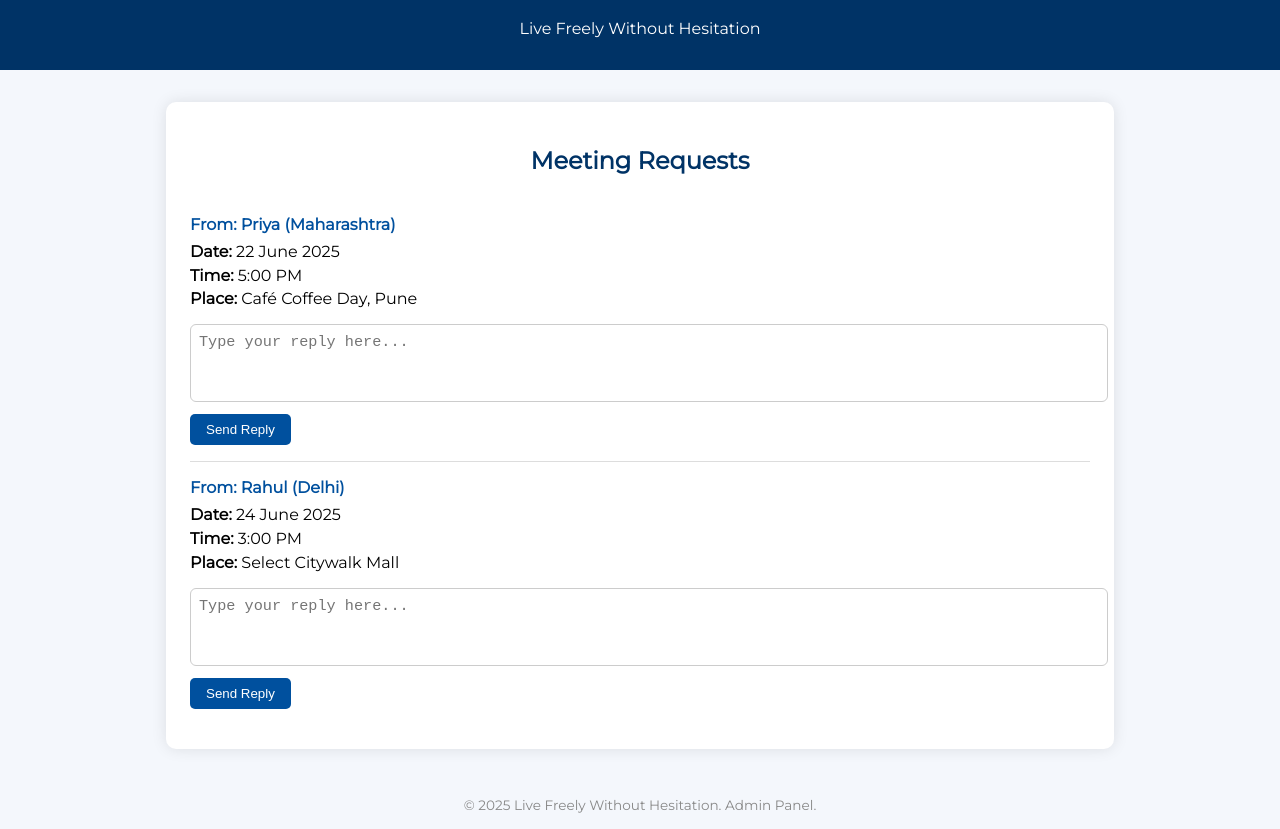
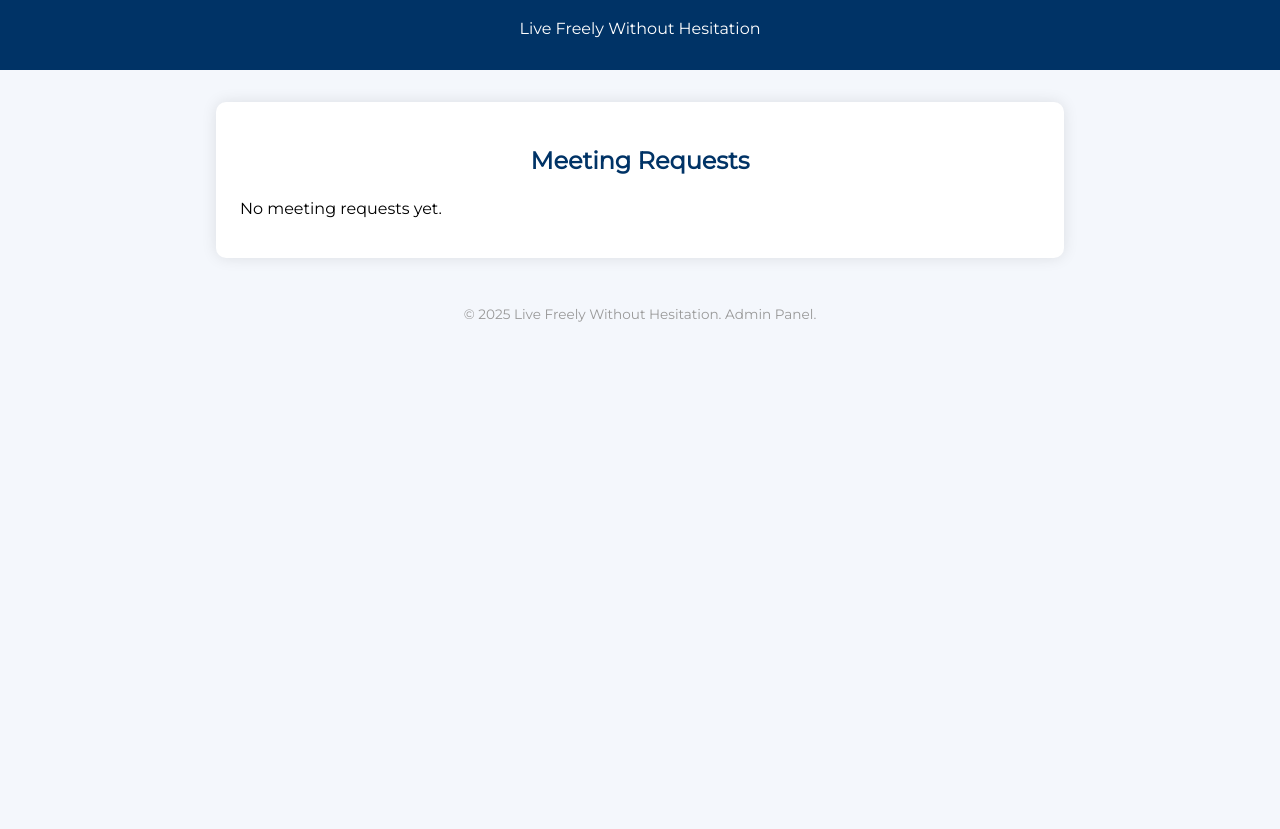
Before and after one commit to Avithegreatraje/live-freely-website, a plain HTML site: page owner-inbox.html in a window 1280 px wide. Shown: the part 79-908 px from the top of the page. After the commit the page ends 800 px from the top, so only its background shows below. Drawn offline with Linux system fonts and the light colour scheme.

Commit message:
Update owner-inbox.html

```diff
--- a/owner-inbox.html
+++ b/owner-inbox.html
@@ -1,46 +1,33 @@
 <!DOCTYPE html>
 <html lang="en">
 <head>
-  <!-- Required Meta Tags -->
   <meta charset="UTF-8" />
   <meta name="viewport" content="width=device-width, initial-scale=1.0" />
   <meta http-equiv="X-UA-Compatible" content="IE=edge" />
 
-  <!-- SEO -->
-  <meta name="title" content="Owner Inbox - Live Freely Without Hesitation" />
+  <title>Owner Inbox - Live Freely Without Hesitation</title>
   <meta name="description" content="Admin inbox panel to view user meeting requests and reply directly as the website owner." />
-  <meta name="keywords" content="admin panel, owner inbox, meeting requests, matchmaking, Live Freely Without Hesitation" />
-  <meta name="author" content="Live Freely Without Hesitation" />
-
-  <!-- Google Site Verification -->
   <meta name="google-site-verification" content="Ccm4ti_Il3_-HmYwcXfZLzoMTgUgDwOvUAeuhOLV_dY" />
 
-  <!-- Title -->
-  <title>Owner Inbox - Live Freely Without Hesitation</title>
-
-  <!-- Favicon -->
   <link rel="icon" href="https://i.imgur.com/lD0J0wF.png" />
-
-  <!-- Font -->
-  <link href="https://fonts.googleapis.com/css2?family=Montserrat&display=swap" rel="stylesheet"/>
-
-  <!-- Styles -->
+  <link href="https://fonts.googleapis.com/css2?family=Montserrat&display=swap" rel="stylesheet" />
   <style>
     body {
       font-family: 'Montserrat', sans-serif;
+      background-color: #f4f7fc;
       margin: 0;
-      background-color: #f4f7fc;
+      padding: 0;
     }
 
     header {
       background-color: #003366;
       color: white;
+      text-align: center;
       padding: 1rem;
-      text-align: center;
     }
 
     .container {
-      max-width: 900px;
+      max-width: 800px;
       margin: 2rem auto;
       background: white;
       border-radius: 10px;
@@ -50,8 +37,8 @@
 
     h2 {
       color: #003366;
+      margin-bottom: 1.5rem;
       text-align: center;
-      margin-bottom: 1.5rem;
     }
 
     .request {
@@ -64,7 +51,7 @@
     }
 
     .request h4 {
-      margin: 0 0 0.5rem 0;
+      margin: 0 0 0.5rem;
       color: #00509e;
     }
 
@@ -72,18 +59,12 @@
       margin: 0.3rem 0;
     }
 
-    .reply-box {
-      margin-top: 1rem;
-    }
-
     .reply-box textarea {
       width: 100%;
+      padding: 0.5rem;
       height: 60px;
-      padding: 0.5rem;
-      font-size: 0.95rem;
       border: 1px solid #ccc;
       border-radius: 6px;
-      resize: none;
     }
 
     .reply-box button {
@@ -102,8 +83,8 @@
 
     .footer {
       text-align: center;
+      color: #999;
       font-size: 0.85rem;
-      color: #888;
       padding: 1rem;
     }
   </style>
@@ -117,38 +98,37 @@
 
 <div class="container">
   <h2>Meeting Requests</h2>
-
-  <!-- Example Request 1 -->
-  <div class="request">
-    <h4>From: Priya (Maharashtra)</h4>
-    <p><strong>Date:</strong> 22 June 2025</p>
-    <p><strong>Time:</strong> 5:00 PM</p>
-    <p><strong>Place:</strong> Café Coffee Day, Pune</p>
-
-    <div class="reply-box">
-      <textarea placeholder="Type your reply here..."></textarea>
-      <button onclick="alert('Reply sent as Owner!')">Send Reply</button>
-    </div>
-  </div>
-
-  <!-- Example Request 2 -->
-  <div class="request">
-    <h4>From: Rahul (Delhi)</h4>
-    <p><strong>Date:</strong> 24 June 2025</p>
-    <p><strong>Time:</strong> 3:00 PM</p>
-    <p><strong>Place:</strong> Select Citywalk Mall</p>
-
-    <div class="reply-box">
-      <textarea placeholder="Type your reply here..."></textarea>
-      <button onclick="alert('Reply sent as Owner!')">Send Reply</button>
-    </div>
-  </div>
-
+  <div id="requestsContainer"></div>
 </div>
 
 <div class="footer">
   &copy; 2025 Live Freely Without Hesitation. Admin Panel.
 </div>
 
+<script>
+  const container = document.getElementById('requestsContainer');
+  const requests = JSON.parse(localStorage.getItem('meetingRequests') || '[]');
+
+  if (requests.length === 0) {
+    container.innerHTML = "<p>No meeting requests yet.</p>";
+  } else {
+    requests.forEach((req, index) => {
+      const div = document.createElement('div');
+      div.classList.add('request');
+      div.innerHTML = `
+        <h4>From: ${req.name} (${req.state})</h4>
+        <p><strong>Date:</strong> ${req.date}</p>
+        <p><strong>Time:</strong> ${req.time}</p>
+        <p><strong>Place:</strong> ${req.place}</p>
+        <div class="reply-box">
+          <textarea placeholder="Type your reply here..."></textarea>
+          <button onclick="alert('Reply sent to ${req.name}')">Send Reply</button>
+        </div>
+      `;
+      container.appendChild(div);
+    });
+  }
+</script>
+
 </body>
 </html>
```
